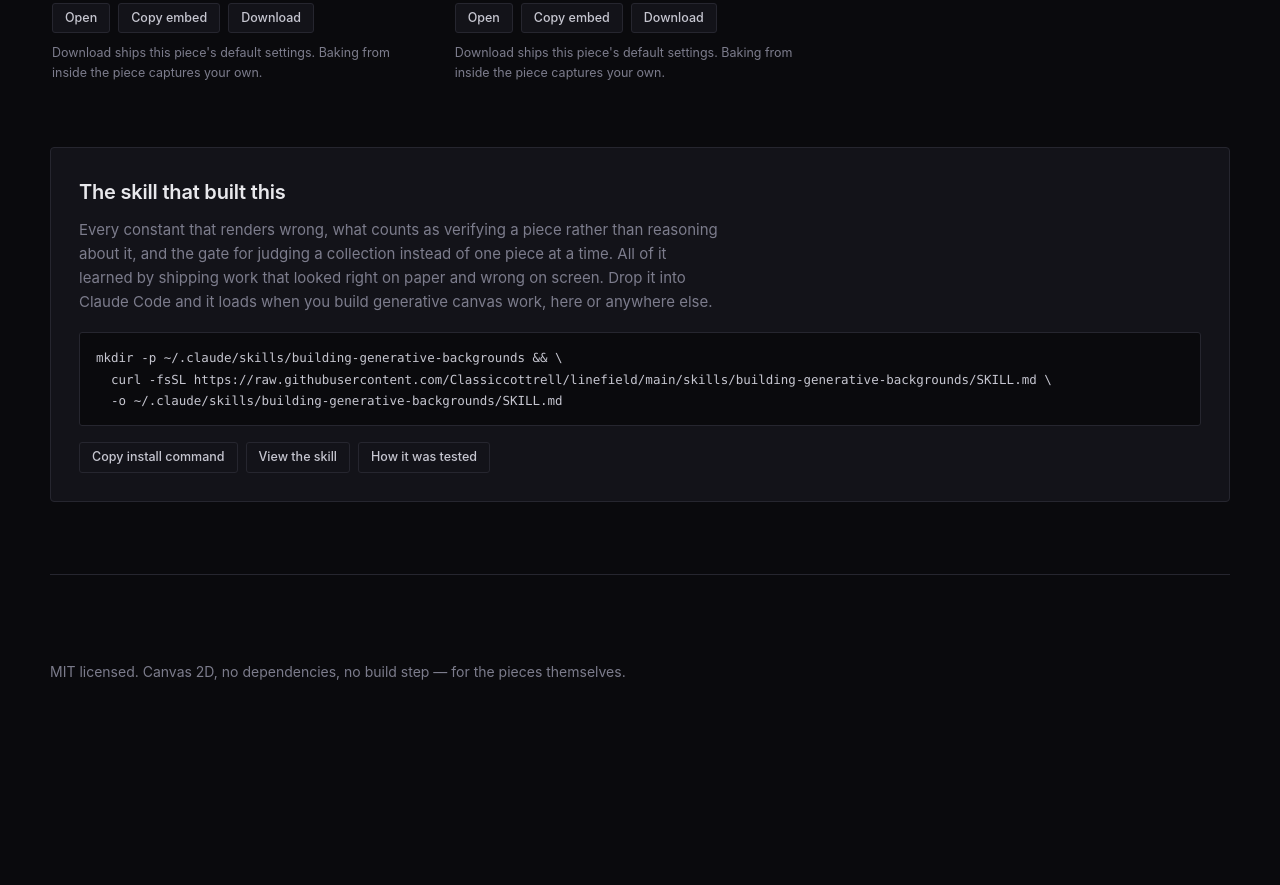
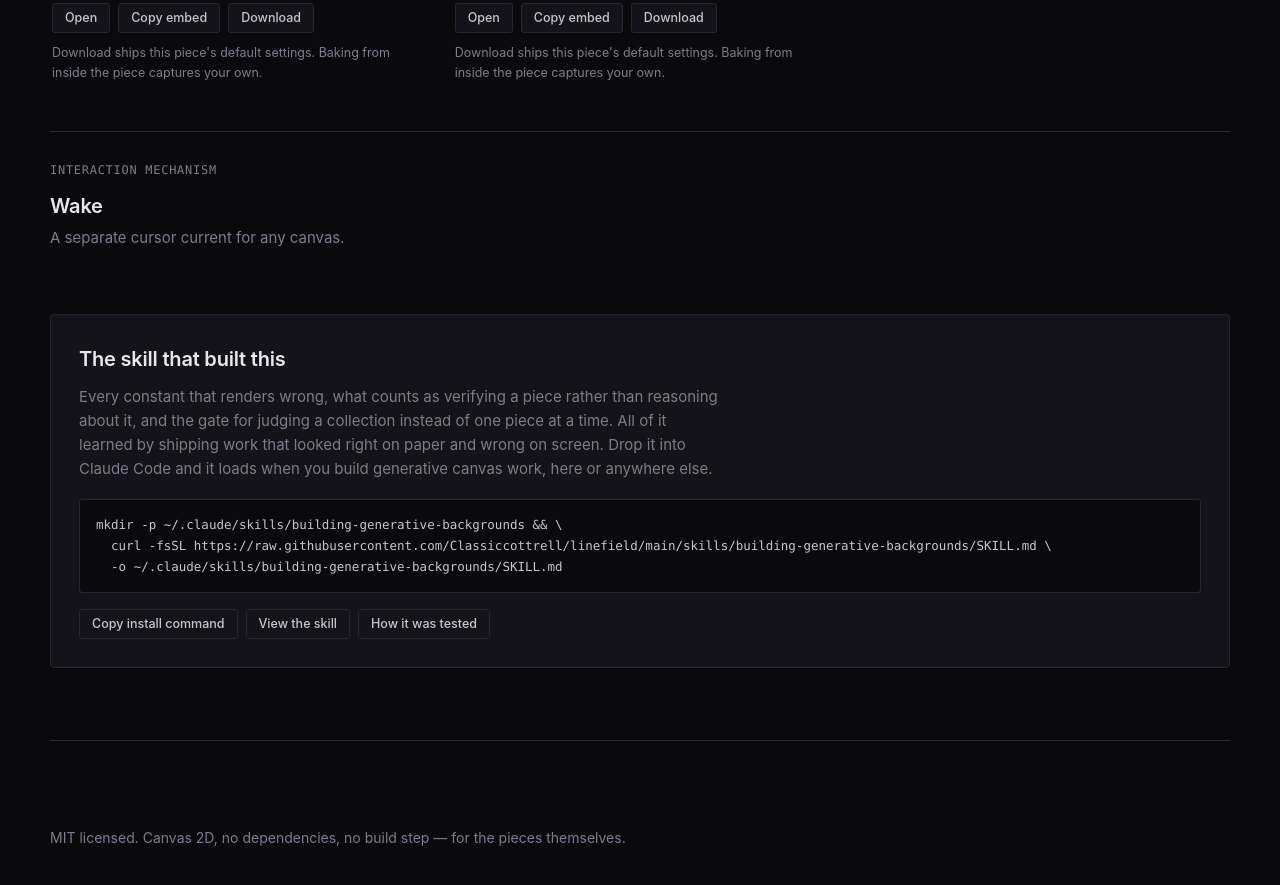
Before and after one commit to Classiccottrell/linefield, a website: page index.html in a window 1280 px wide. Shown: the part 3176-4061 px from the top of the page. Before the commit the page ends 3969 px from the top, so only its background shows below. Drawn offline with Linux system fonts and the light colour scheme.

Commit message:
feat: present Wake as a separate mechanism

```diff
--- a/index.html
+++ b/index.html
@@ -70,6 +70,17 @@
     font:12px/1 ui-monospace,SFMono-Regular,Menlo,monospace;color:#9a9aa8;
     border:1px solid var(--line);padding:4px 8px;border-radius:2px;
   }
+
+  .mechanisms{margin:48px 0 0;padding-top:24px;border-top:1px solid var(--line)}
+  .mechanism{display:block;color:inherit;text-decoration:none}
+  .mechanism:hover .mechanism-title{color:#9fd0dd}
+  .mechanism:focus-visible{outline:2px solid #6fb4c9;outline-offset:4px}
+  .mechanism-label{
+    color:var(--muted);font:12px/1 ui-monospace,SFMono-Regular,Menlo,monospace;
+    letter-spacing:.06em;text-transform:uppercase;
+  }
+  .mechanism-title{margin:8px 0 4px;font-size:20px;font-weight:600;letter-spacing:-.01em}
+  .mechanism-copy{color:var(--muted);font-size:15px;margin:0}
 
 
   .actions{display:flex;flex-wrap:wrap;gap:8px}
@@ -460,6 +471,14 @@
     </div>
   </article>
 </div>
+
+<section class="mechanisms" aria-label="Interaction mechanisms">
+  <a class="mechanism" href="interactions/wake/">
+    <span class="mechanism-label">Interaction mechanism</span>
+    <h2 class="mechanism-title">Wake</h2>
+    <p class="mechanism-copy">A separate cursor current for any canvas.</p>
+  </a>
+</section>
 
 <section class="skill">
   <h2>The skill that built this</h2>
--- a/tools/test-interactions.mjs
+++ b/tools/test-interactions.mjs
@@ -136,6 +136,10 @@ try {
   page.on('console', (message) => {
     if (message.type() === 'error' && !message.text().includes('favicon')) errors.push(message.text());
   });
+
+  await page.goto(`${base}/`, { waitUntil: 'load' });
+  assert.equal(await page.locator('#grid [data-interaction]').count(), 0, 'Wake rendered as a piece');
+  assert.equal(await page.locator('a[href="interactions/wake/"]').count(), 1, 'Wake gallery link missing');
 
   for (const { slug } of pieces) {
     await openPiece(page, base, slug);
```
Also changed, not shown: tools/templates/gallery.html (+19 -0 lines).
